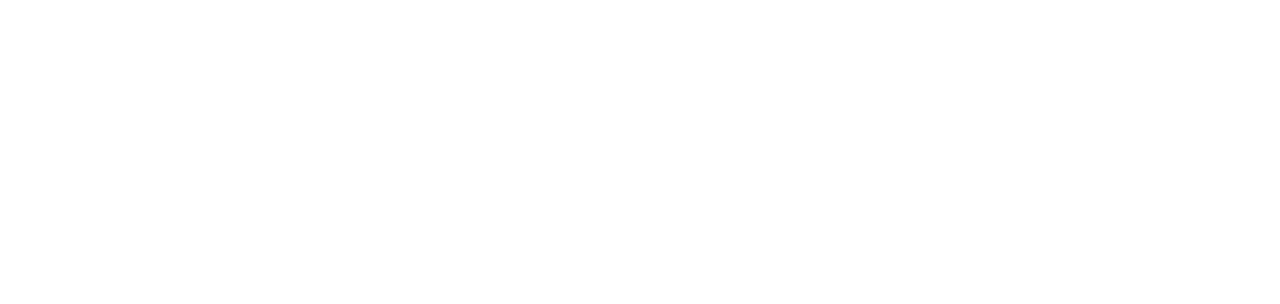
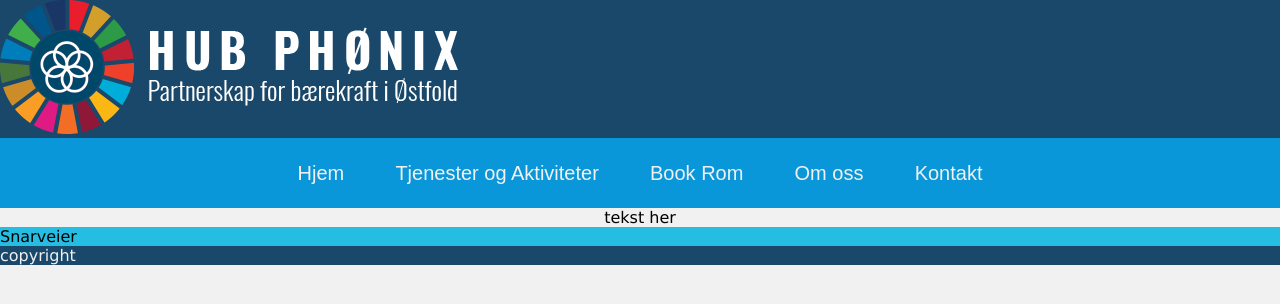
Before and after one commit to Firepaw2106/HUBPhonix, a plain HTML site: page index.html in a window 1280 px wide. Drawn offline with Linux system fonts and the light colour scheme.

Commit message:
struktur

```diff
--- a/index.html
+++ b/index.html
@@ -7,6 +7,20 @@
     <link rel="stylesheet" href="style/style.css">
 </head>
 <body>
+
+    <header>
+        <img src="style/HUB PHØNIX LOGO Farge-Hvit.png" alt="">
+    </header>
+    <nav>
+        <button id="HomeButton">Hjem</button>
+        <button id="ServicesButton">Tjenester og Aktiviteter</button>
+        <button id="BookingButton">Book Rom</button>
+        <button id="AboutButton">Om oss</button>
+        <button id="ContactButton">Kontakt</button>
+    </nav>
+    <main>tekst her</main>
+    <div id="BottomText">Snarveier</div>
+    <footer>copyright</footer>
 
     <!-- MainPage -->
     <script src="Script/Pages/MainPage/MainPageView.js"></script>
--- a/style/style.css
+++ b/style/style.css
@@ -0,0 +1,59 @@
+:root{
+    --lightblue: #26BDE2;
+    --blue:#0A97D9;
+    --darkblue:#19486B;
+    --offwhite:#F1F1F1;
+    --black:#000000;
+}
+
+body{
+    background-color: #F1F1F1;
+    color: #000000;
+    font-family:'Lucida Sans', 'Lucida Sans Regular', 'Lucida Grande', 'Lucida Sans Unicode', Geneva, Verdana, sans-serif;
+    display: flex;
+    flex-direction: column;
+    align-items: center;
+    margin: 0;
+}
+
+header{
+    background-color: #19486B;
+    color: #F1F1F1;
+    width: 100%;
+
+}
+
+nav{
+    background-color: #0A97D9;
+    color: #F1F1F1;
+    display: flex;
+    flex-direction: row;
+    align-items: center;
+    justify-content: center;
+    width: 100%;
+    height: 70px;
+    gap: 2%;
+}
+
+button{
+    background: #0A97D9;
+    color: #F1F1F1;
+    border: none;
+    border-radius: 40px;
+    font-size: 20px;
+    padding: 1%;
+    cursor: pointer;
+}
+
+#BottomText{
+    background-color: #26BDE2;
+    color: #000000;
+    width: 100%;
+
+}
+
+footer{
+    background-color: #19486B;
+    color: #F1F1F1;
+    width: 100%;
+}
```
Also changed, not shown: style/HUB PHØNIX LOGO Farge-Hvit.png (added), style/Logo HUB Phønix.png (added), 1 other file.
